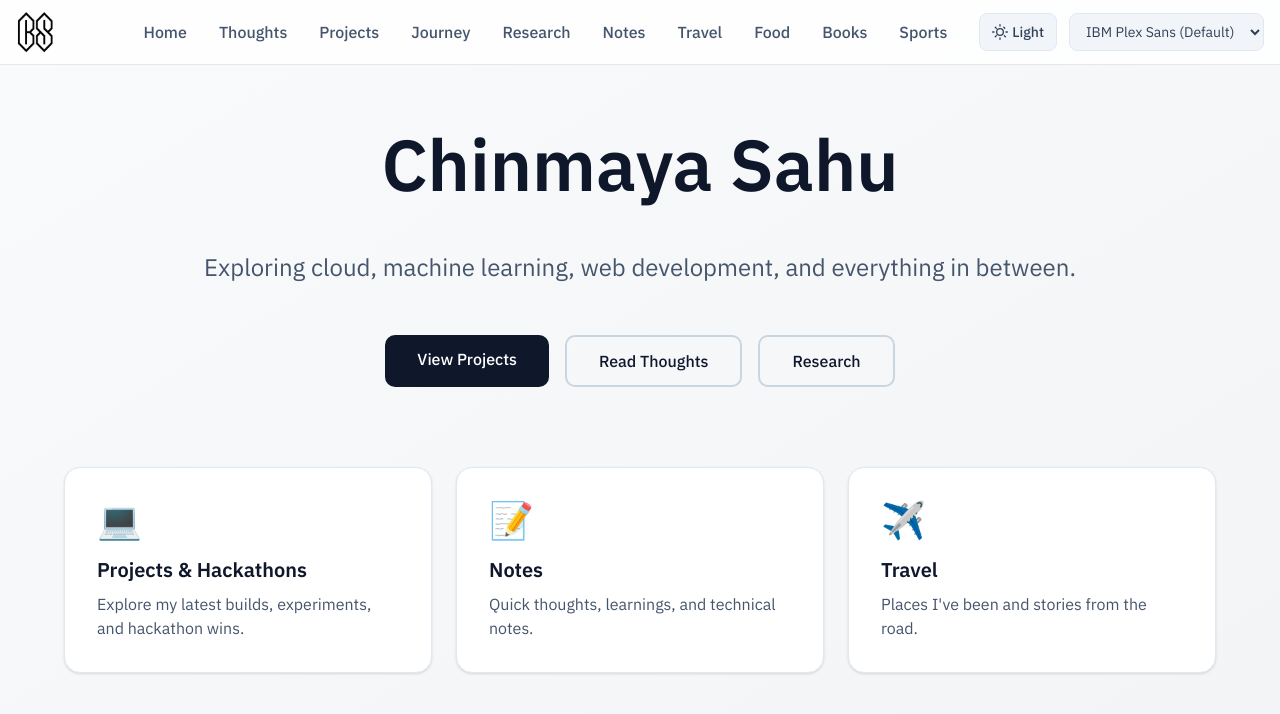
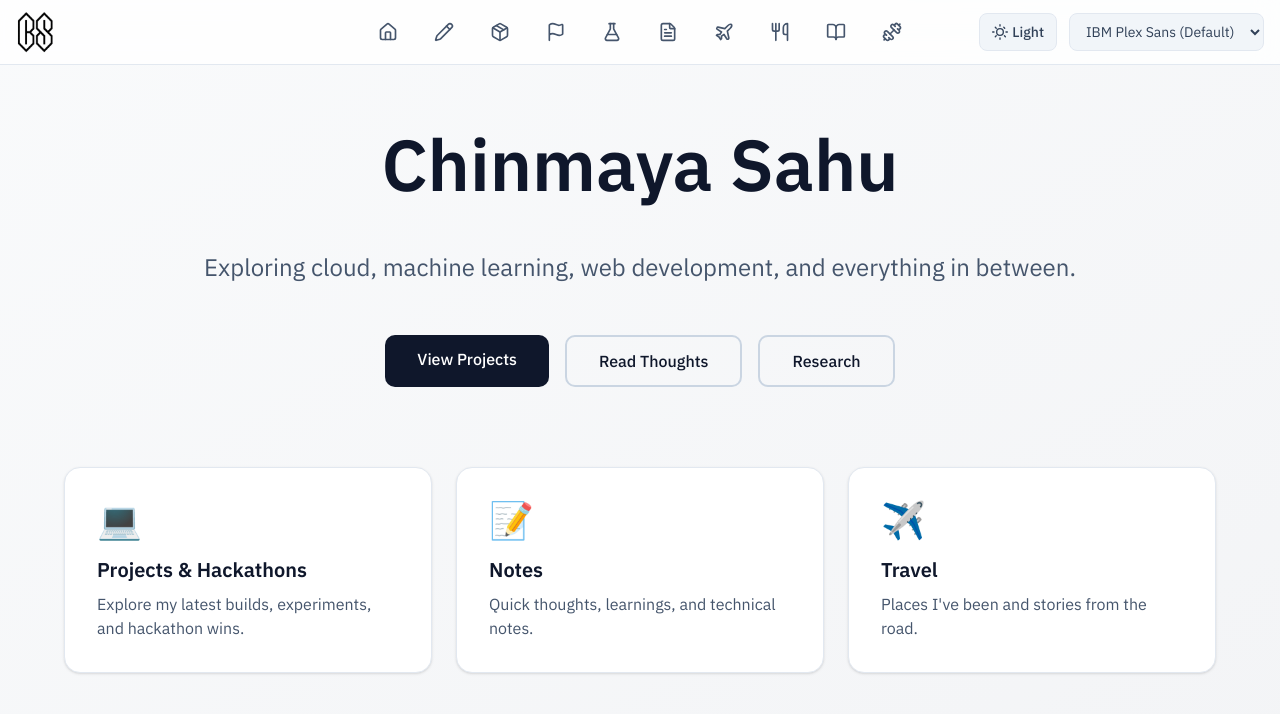
Before and after one commit to csking101/website, a Next.js app in the folder my-portfolio/: page / in a window 1280 px wide. Shown: the top 714 px of the page. Built offline with nearby package versions, Linux system fonts and the light colour scheme.

Commit message:
Added icons to navbar

```diff
--- a/my-portfolio/components/navbar.tsx
+++ b/my-portfolio/components/navbar.tsx
@@ -4,28 +4,29 @@ import Link from "next/link";
 import Image from "next/image";
 import { useState, type ChangeEvent } from "react";
 import { useTheme, type Font } from "./theme-provider";
+import { Home, Pencil, Package, Flag, FlaskConical, FileText, Plane, Utensils, BookOpen, Dumbbell } from "lucide-react";
 
 export default function Navbar() {
   const [isOpen, setIsOpen] = useState(false);
   const { theme, toggle, font, setFont } = useTheme();
 
   const navItems = [
-    { name: "Home", href: "/" },
-    { name: "Thoughts", href: "/blogs" },
-    { name: "Projects", href: "/projects" },
-    { name: "Journey", href: "/journey" },
-    { name: "Research", href: "/research" },
-    { name: "Notes", href: "/notes" },
-    { name: "Travel", href: "/travel" },
-    { name: "Food", href: "/food" },
-    { name: "Books", href: "/books" },
-    { name: "Sports", href: "/sports" },
+    { name: "Home", href: "/", icon: Home },
+    { name: "Thoughts", href: "/blogs", icon: Pencil },
+    { name: "Projects", href: "/projects", icon: Package },
+    { name: "Journey", href: "/journey", icon: Flag },
+    { name: "Research", href: "/research", icon: FlaskConical },
+    { name: "Notes", href: "/notes", icon: FileText },
+    { name: "Travel", href: "/travel", icon: Plane },
+    { name: "Food", href: "/food", icon: Utensils },
+    { name: "Books", href: "/books", icon: BookOpen },
+    { name: "Sports", href: "/sports", icon: Dumbbell },
   ];
 
   return (
     <nav className="fixed top-0 w-full bg-white/80 dark:bg-slate-900/80 backdrop-blur-md z-50 border-b border-slate-200 dark:border-slate-800">
       <div className="container mx-auto px-4">
-        <div className="flex justify-between items-center h-16">
+        <div className="relative flex items-center h-16">
           {/* Logo/Name */}
           <Link
             href="/"
@@ -40,18 +41,38 @@ export default function Navbar() {
             />
           </Link>
 
-          {/* Desktop Navigation */}
-          <div className="hidden md:flex items-center gap-8">
+          {/* Desktop Navigation - centered icons */}
+          <div className="hidden md:flex absolute left-1/2 -translate-x-1/2">
+            <div className="flex items-center gap-4">
               {navItems.map((item) => (
                 <Link
                   key={item.name}
                   href={item.href}
-                className="text-slate-600 dark:text-slate-400 hover:text-slate-900 dark:hover:text-slate-100 transition-colors font-medium"
+                  aria-label={item.name}
+                  className="group relative inline-flex items-center justify-center"
+                >
+                  <span
+                    className="relative flex items-center justify-center w-10 h-10 rounded-full
+                      text-slate-600 dark:text-slate-400 group-hover:text-slate-900 dark:group-hover:text-slate-100 transition-colors
+                      before:absolute before:inset-0 before:rounded-full before:bg-gradient-to-br before:from-slate-200/0 before:to-slate-400/0 dark:before:from-slate-700/0 dark:before:to-slate-600/0
+                      group-hover:before:from-slate-200/70 group-hover:before:to-slate-400/40 dark:group-hover:before:from-slate-700/70 dark:group-hover:before:to-slate-600/40
+                      before:blur-md before:opacity-0 group-hover:opacity-100"
+                  >
+                    <item.icon className="w-5 h-5" />
+                  </span>
+                  <span
+                    className="pointer-events-none absolute top-full mt-2 px-2 py-1 rounded-md bg-white dark:bg-slate-800
+                      text-xs font-medium text-slate-700 dark:text-slate-300 shadow-lg border border-slate-200 dark:border-slate-700
+                      opacity-0 translate-y-1 group-hover:opacity-100 group-hover:translate-y-0 transition-all"
                   >
                     {item.name}
+                  </span>
                 </Link>
               ))}
-            <div className="flex items-center gap-3">
+            </div>
+          </div>
+          {/* Desktop Controls right */}
+          <div className="hidden md:flex items-center gap-3 ml-auto">
             <button
               onClick={toggle}
               aria-label="Toggle theme"
@@ -103,7 +124,6 @@ export default function Navbar() {
               <option value="openSans">Open Sans</option>
               <option value="robotoSlab">Roboto Slab</option>
             </select>
-            </div>
           </div>
 
           {/* Mobile Menu Button */}
```
Lines whose indentation alone changed are shown as unchanged.
